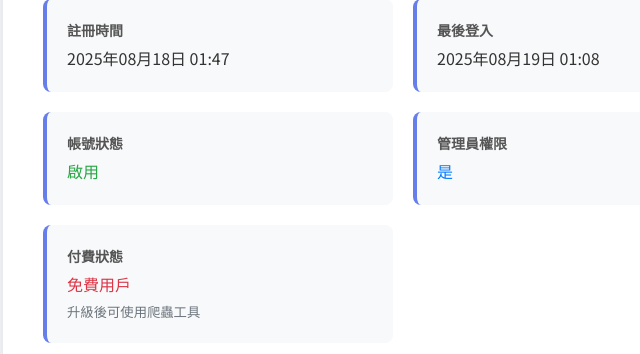
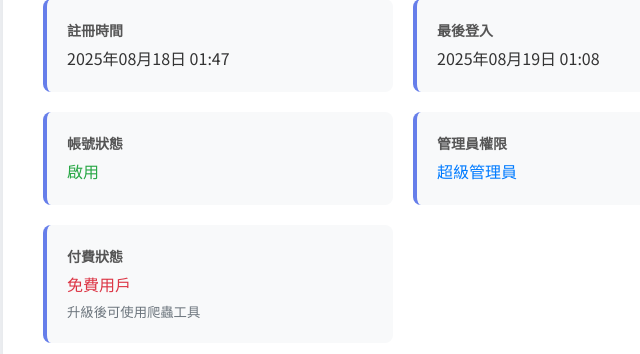
Before and after one commit to osmuntsun/Crawler_Web, a Django app: page /accounts/profile/ in a window 1280 px wide. Shown: the part 684-1038 px from the top of the page, without its empty margins (237-877 px from the left). Run offline with Django 5.2, Linux system fonts and the light colour scheme; a user stored in the database is signed in; data comes from the database, SQL or seed files in the repository; both versions use the stored data as it was after the commit.

Commit message:
不是超級管理員的一般帳號，在個人資料中不要顯示"管理員權限"這一格

```diff
--- a/CrawlerWeb/Accounts/templates/Accounts/profile.html
+++ b/CrawlerWeb/Accounts/templates/Accounts/profile.html
@@ -74,16 +74,14 @@
                                 {% endif %}
                             </div>
                         </div>
+                        {% if user.is_superuser %}
                         <div class="info-item">
                             <div class="info-label">管理員權限</div>
                             <div class="info-value">
-                                {% if user.is_staff %}
-                                    <span style="color: #007bff;">是</span>
-                                {% else %}
-                                    <span style="color: #6c757d;">否</span>
-                                {% endif %}
+                                <span style="color: #007bff;">超級管理員</span>
                             </div>
                         </div>
+                        {% endif %}
                         <div class="info-item">
                             <div class="info-label">付費狀態</div>
                             <div class="info-value">
```
Also changed, not shown: CrawlerWeb/db.sqlite3.
